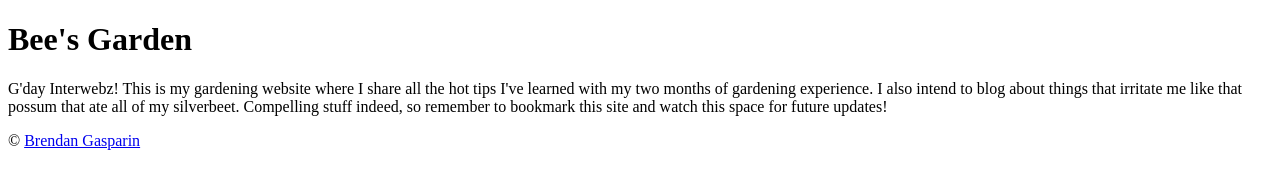
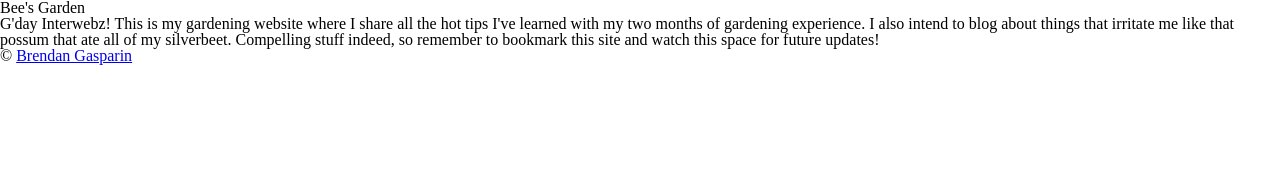
Before and after one commit to BrendanGasparin/bees-garden, a plain HTML site: page index.html in a window 1280 px wide. Drawn offline with Linux system fonts and the light colour scheme.

Commit message:
Add and link reset.css to index.html

```diff
--- /dev/null
+++ b/css/reset.css
@@ -0,0 +1,48 @@
+/* http://meyerweb.com/eric/tools/css/reset/
+   v2.0 | 20110126
+   License: none (public domain)
+*/
+
+html, body, div, span, applet, object, iframe,
+h1, h2, h3, h4, h5, h6, p, blockquote, pre,
+a, abbr, acronym, address, big, cite, code,
+del, dfn, em, img, ins, kbd, q, s, samp,
+small, strike, strong, sub, sup, tt, var,
+b, u, i, center,
+dl, dt, dd, ol, ul, li,
+fieldset, form, label, legend,
+table, caption, tbody, tfoot, thead, tr, th, td,
+article, aside, canvas, details, embed,
+figure, figcaption, footer, header, hgroup,
+menu, nav, output, ruby, section, summary,
+time, mark, audio, video {
+	margin: 0;
+	padding: 0;
+	border: 0;
+	font-size: 100%;
+	font: inherit;
+	vertical-align: baseline;
+}
+/* HTML5 display-role reset for older browsers */
+article, aside, details, figcaption, figure,
+footer, header, hgroup, menu, nav, section {
+	display: block;
+}
+body {
+	line-height: 1;
+}
+ol, ul {
+	list-style: none;
+}
+blockquote, q {
+	quotes: none;
+}
+blockquote:before, blockquote:after,
+q:before, q:after {
+	content: '';
+	content: none;
+}
+table {
+	border-collapse: collapse;
+	border-spacing: 0;
+}
--- a/index.html
+++ b/index.html
@@ -5,6 +5,7 @@
     <meta name="viewport" content="device=device-width, initial-scale=1.0" />
     <title>Bee's Garden</title>
     <meta name="keywords" content="Brendan Gasparin, Brendan, Gasparin, gardening, australia, tasmania, hobart, organic" />
+    <link rel="stylesheet" href="css/reset.css" />
     <link href="./css/style.css" rel="stylesheet" type="text/css" />
   </head>
   <body>
```
